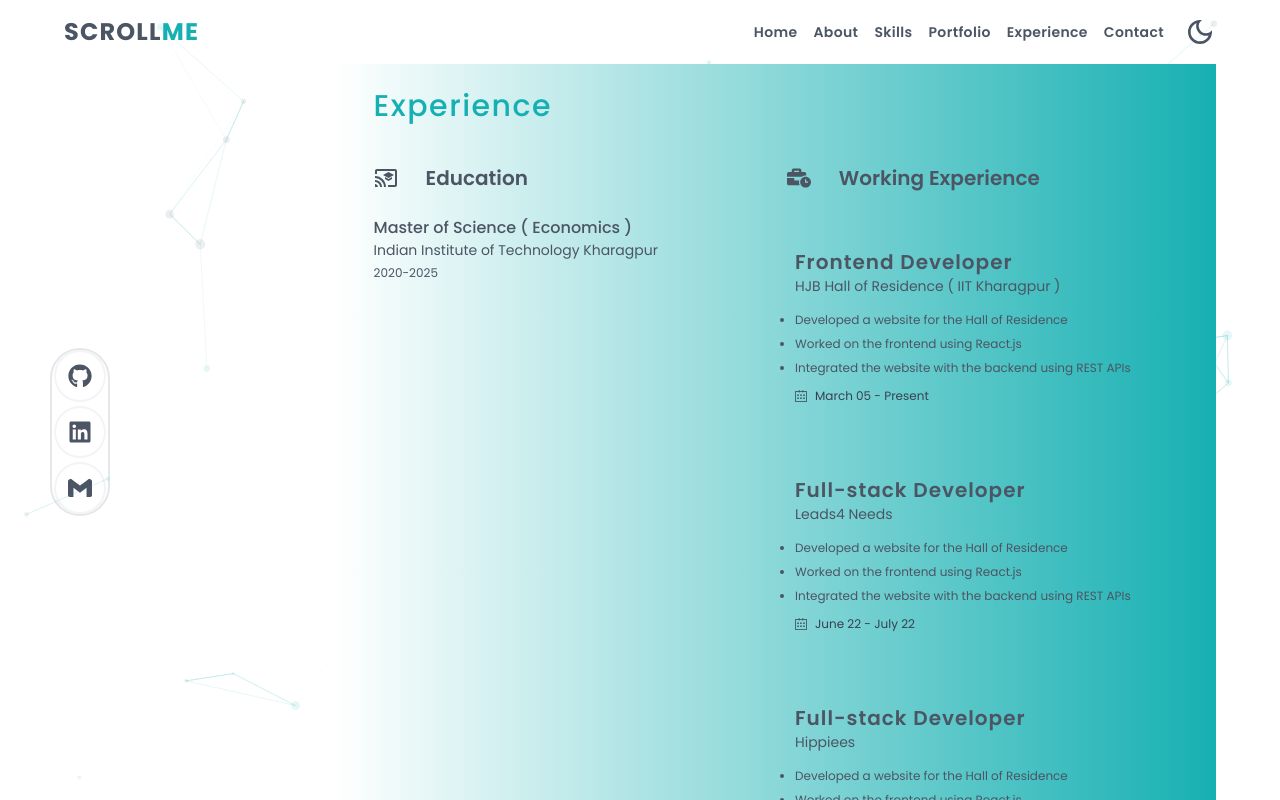
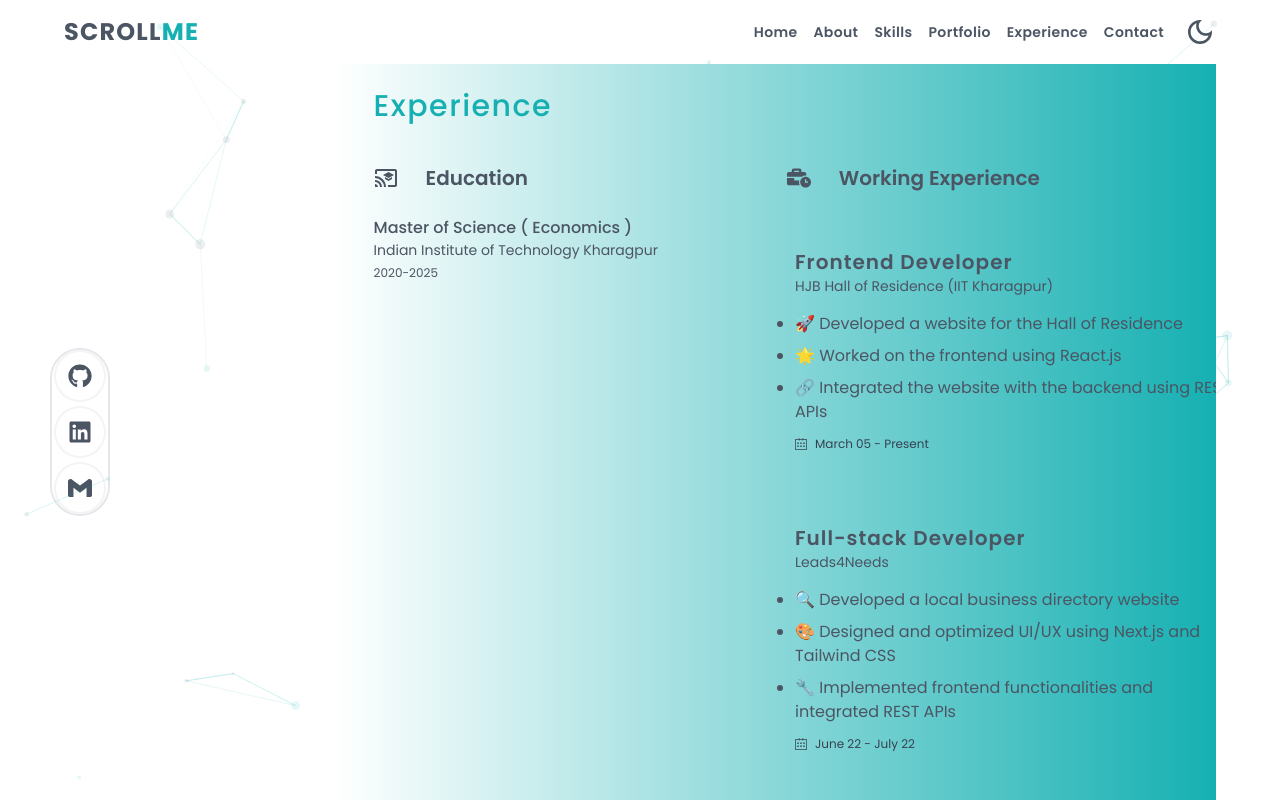
Before and after one commit to saurabhbakolia/Portfolio-Website, a React (Create React App) app: page /exp in a window 1280 px wide. Built offline with nearby package versions, Linux system fonts and the light colour scheme.

Commit message:
chore: updated the experience data

```diff
--- a/src/components/ExperienceCard.js
+++ b/src/components/ExperienceCard.js
@@ -15,7 +15,7 @@ const ExperienceCard = ({ exp }) => {
             <ul className='mt-4'>
                 {exp.keyPoints && exp.keyPoints.map((point) => {
                     return (
-                        <li key={point} className='text-xs mt-2 list-disc'>
+                        <li key={point} className='text-xs lg:text-base mt-2 list-disc'>
                             {point}
                         </li>
                     )
--- a/src/data/experience.js
+++ b/src/data/experience.js
@@ -2,22 +2,22 @@ const experience = [
     {
         id: 1,
         title: "Frontend Developer",
-        company: "HJB Hall of Residence ( IIT Kharagpur )",
+        company: "HJB Hall of Residence (IIT Kharagpur)",
         keyPoints: [
-            "Developed a website for the Hall of Residence",
-            "Worked on the frontend using React.js",
-            "Integrated the website with the backend using REST APIs",
+            "🚀 Developed a website for the Hall of Residence",
+            "🌟 Worked on the frontend using React.js",
+            "🔗 Integrated the website with the backend using REST APIs",
         ],
         date: "March 05 - Present",
     },
     {
         id: 2,
         title: "Full-stack Developer",
-        company: "Leads4 Needs",
+        company: "Leads4Needs",
         keyPoints: [
-            "Developed a website for the Hall of Residence",
-            "Worked on the frontend using React.js",
-            "Integrated the website with the backend using REST APIs",
+            "🔍 Developed a local business directory website",
+            "🎨 Designed and optimized UI/UX using Next.js and Tailwind CSS",
+            "🔧 Implemented frontend functionalities and integrated REST APIs",
         ],
         date: "June 22 - July 22",
     },
@@ -26,9 +26,9 @@ const experience = [
         title: "Full-stack Developer",
         company: "Hippiees",
         keyPoints: [
-            "Developed a website for the Hall of Residence",
-            "Worked on the frontend using React.js",
-            "Integrated the website with the backend using REST APIs",
+            "🛠️ Enhanced the performance of a visa service portal",
+            "🌐 Utilized PHP and MySQL for backend development",
+            "📦 Deployed the application using FileZilla and Apache server",
         ],
         date: "Jan 05 - Feb 10",
     },
@@ -37,9 +37,9 @@ const experience = [
         title: "Software Developer",
         company: "Noccarc Robotics",
         keyPoints: [
-            "Developed a website for the Hall of Residence",
-            "Worked on the frontend using React.js",
-            "Integrated the website with the backend using REST APIs",
+            "🤖 Developed an admin dashboard for V730i ventilators",
+            "🔐 Implemented secure data transmission using AWS SDK S3 API",
+            "📱 Built a cross-platform CMS mobile app with React Native",
         ],
         date: "May 23 - Aug 31",
     },
@@ -48,12 +48,35 @@ const experience = [
         title: "Full-stack Developer",
         company: "Darzee",
         keyPoints: [
-            "Developed a website for the Hall of Residence",
-            "Worked on the frontend using React.jsWorked on the frontend using React.jsWorked on the frontend using React.jsWorked on the frontend using React.jsWorked on the frontend using React.jsWorked on the frontend using React.jsWorked on the frontend using React.jsWorked on the frontend using React.js",
-            "Integrated the website with the backend using REST APIs",
+            "👕 Designed and implemented Java Spring backend APIs",
+            "📱 Developed Flutter app features for multi-outfit options",
+            "🚀 Led ideation sessions for continuous process enhancement",
         ],
         date: "Oct 1 - Feb 7",
-    }
-]
+    },
+    {
+        id: 6,
+        title: "Freelance Project",
+        company: "Self-Employed",
+        keyPoints: [
+            "🏥 Developed a pharmacy admin dashboard using React, Redux, and Firebase",
+            "📊 Implemented real-time data management and optimization features",
+            "📦 Designed efficient inventory tracking and seamless order management",
+        ],
+        date: "Feb 22 - May 22",
+    },
+    {
+        id: 7,
+        title: "Contract Software Engineer",
+        company: "Manufacturing Technology Startup",
+        keyPoints: [
+            "🚀 Working on a suite of browser-based applications for the manufacturing industry",
+            "🌐 Utilizing React.js, TypeScript, Material UI, and Hoops library for frontend development",
+            "🔐 Integrating JWT into the authentication system for secure communication with REST APIs",
+            "📦 Utilizing Prisma and other technologies for backend development on their SaaS platform",
+        ],
+        date: "June 2024 - Present",
+    },
+];
 
 export default experience;
```
